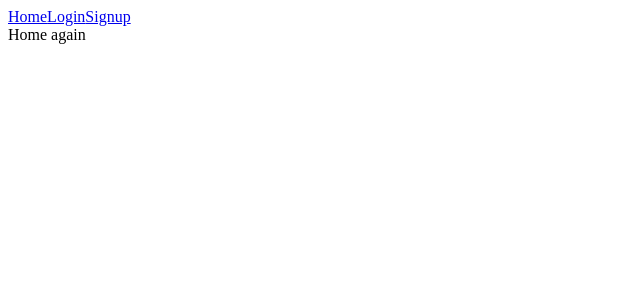
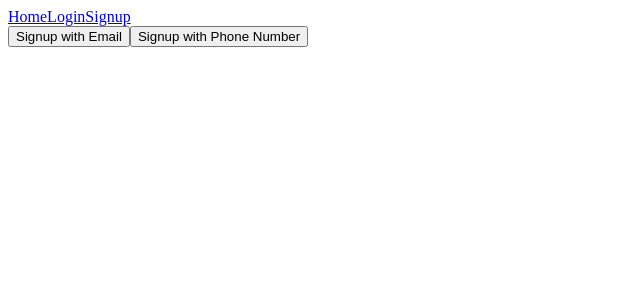
Before and after one commit to JoyMbugua/auth-app, a React app: page /signup in a window 1280 px wide. Shown: the top 300 px of the page, without its empty margins (0-640 px from the left). Built offline with nearby package versions, Linux system fonts and the light colour scheme; the HTML template or start-up script is replaced by a standard one.

Commit message:
add signup entry page

```diff
--- a/frontend/src/components/App.js
+++ b/frontend/src/components/App.js
@@ -2,6 +2,7 @@ import React, { Component } from "react";
 import { Switch, Link, Route } from "react-router-dom";
 import EmailSignup from "./EmailSignup";
 import PhoneSignup from "./PhoneSignup";
+import RegisterPage from "./RegisterPage";
 import OTPView from "./Otp";
 import Dashboard from "./Dashboard";
 import MagicLinkHandler from "./LinkHandler";
@@ -23,6 +24,7 @@ class App extends Component {
         </nav>
         <main>
           <Switch>
+            <Route exact path={"/signup/"} component={RegisterPage} />
             <Route exact path={"/email-signup/"} component={EmailSignup} />
             <Route exact path={"/phone-signup/"} component={PhoneSignup} />
             <Route exact path={"/verify/"} component={OTPView} />
--- /dev/null
+++ b/frontend/src/components/RegisterPage.js
@@ -0,0 +1,21 @@
+import React, { Component } from "react";
+import { Link } from "react-router-dom";
+
+class RegisterPage extends Component {
+  render() {
+    return (
+      <main className="register-site">
+        <div className="inputs">
+          <Link to={"/email-signup"}>
+            <input type="submit" value="Signup with Email" />
+          </Link>
+
+          <Link to={"/phone-signup/"}>
+            <input type="submit" value="Signup with Phone Number" />
+          </Link>
+        </div>
+      </main>
+    );
+  }
+}
+export default RegisterPage;
```
